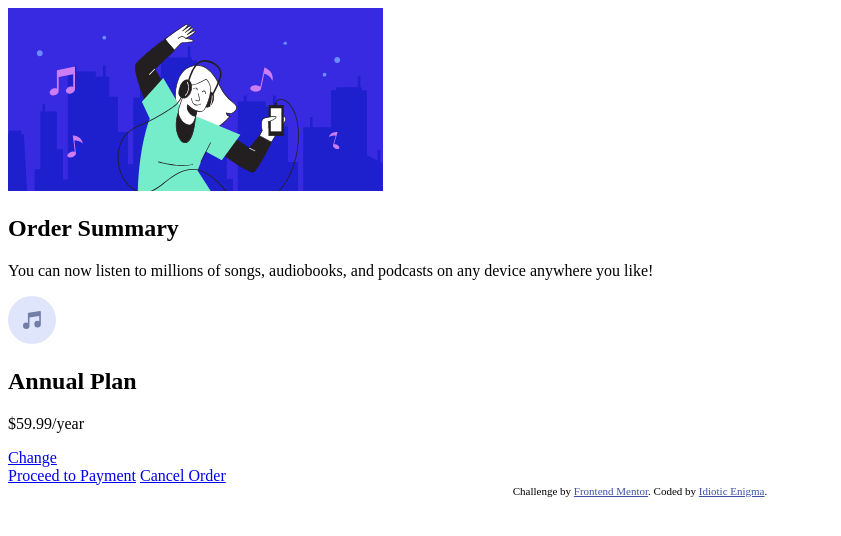
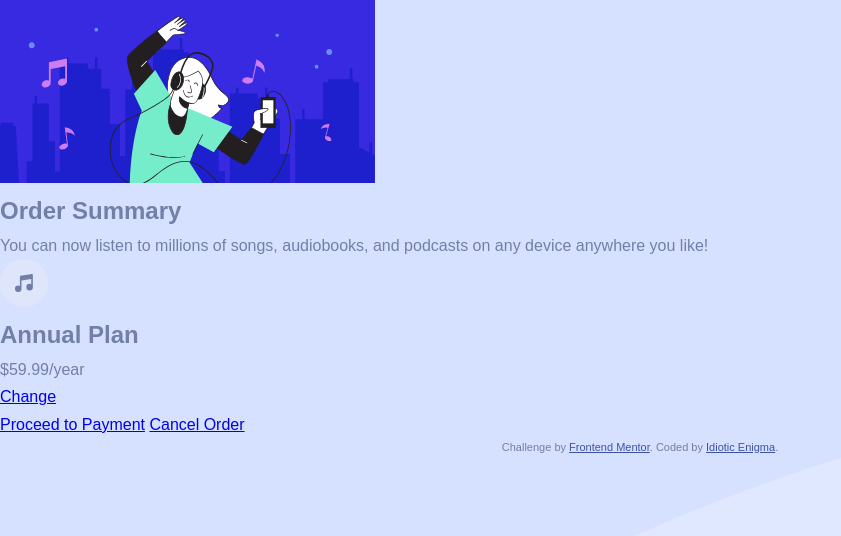
Before and after one commit to idiotic-enigma/order-summary-component, a website: page index.html in a window 1280 px wide. Shown: the whole page, without its empty margins (0-841 px from the left). Drawn offline with nearby package versions, Linux system fonts and the light colour scheme; files that its build step writes are made by us from their sources.

Commit message:
Included 'base' in main

```diff
--- a/sass/main.scss
+++ b/sass/main.scss
@@ -1,4 +1,8 @@
 /*	Abstracts
 		============================================================ */
-		@import 'abstracts/variables';
-		@import 'abstracts/mixins';
+@import 'abstracts/variables';
+@import 'abstracts/mixins';
+
+/*	Base
+		============================================================ */
+@import 'base/base';
```
